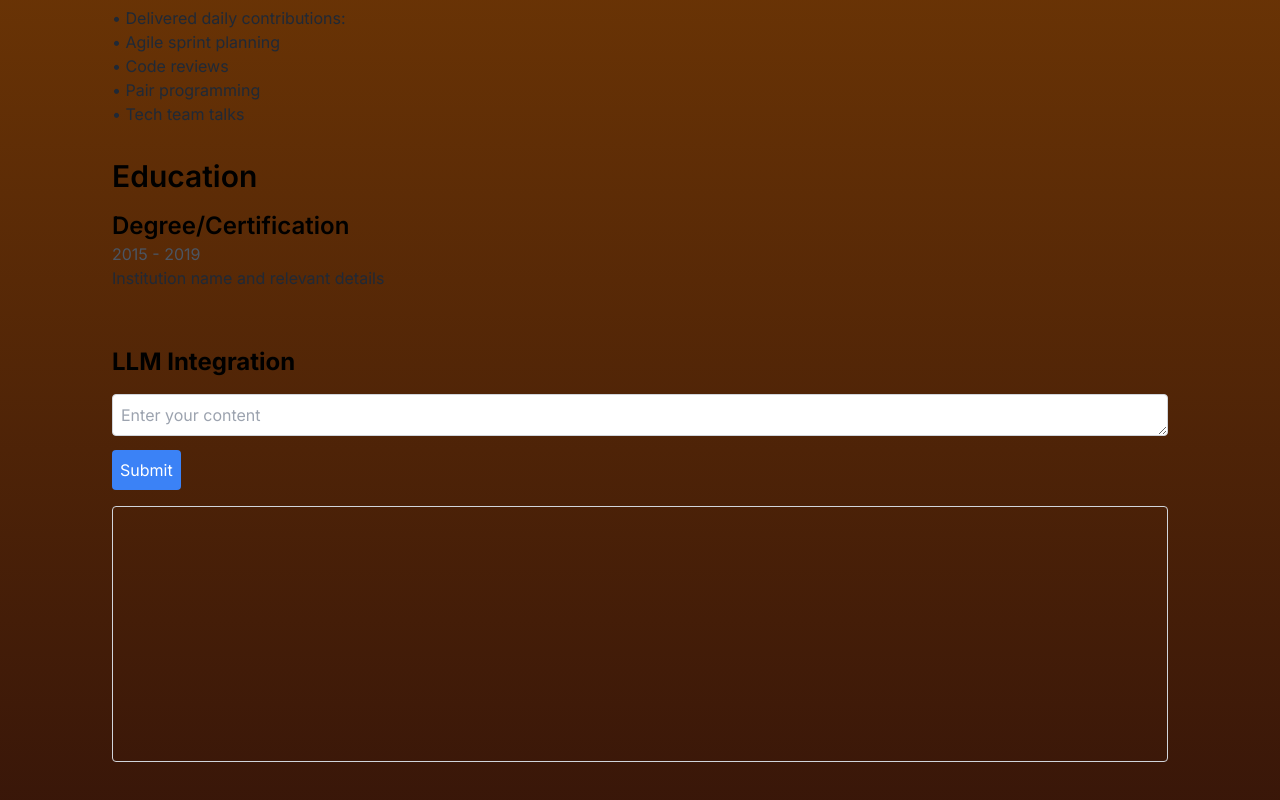
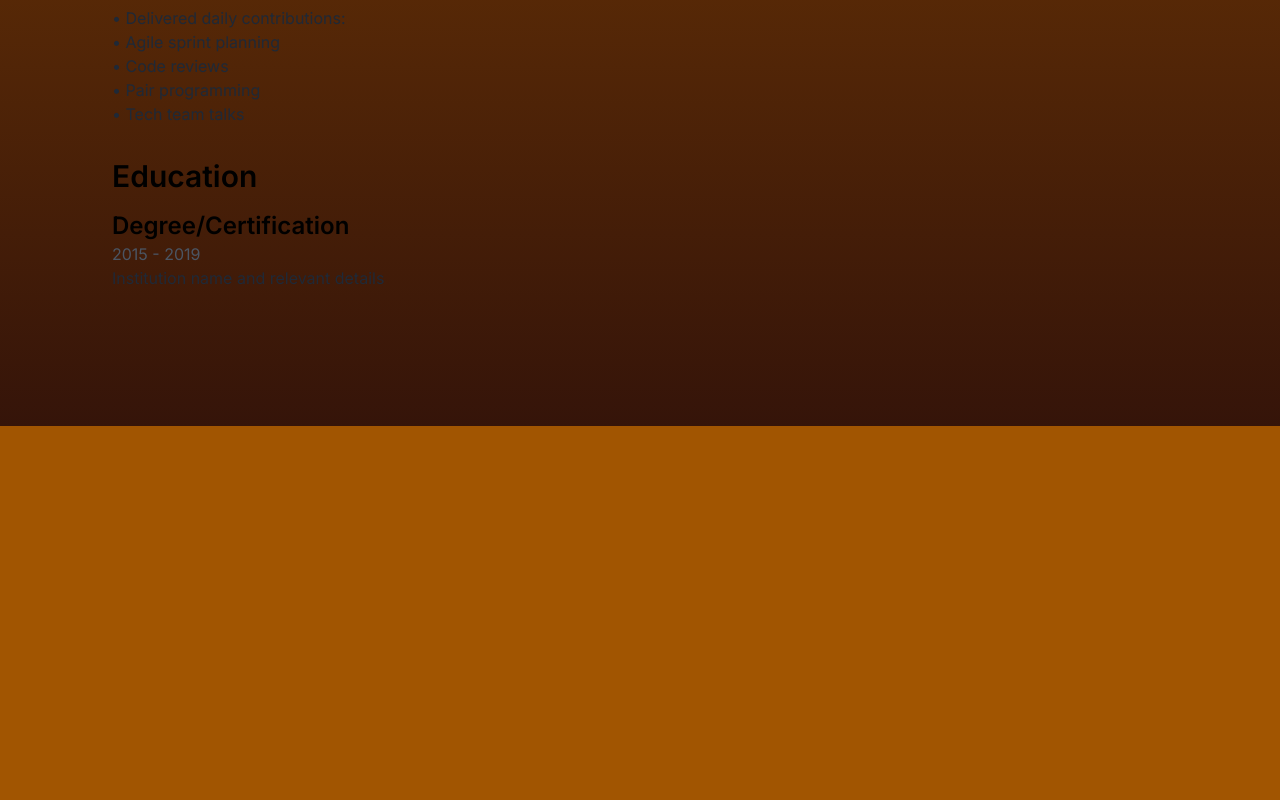
Before and after one commit to GalKJ/galjonesportfolio, a Next.js app: page / in a window 1280 px wide. Shown: the part 962-1762 px from the top of the page. After the commit the page ends 1388 px from the top, so only its background shows below. Built offline with nearby package versions, Linux system fonts and the light colour scheme.

Commit message:
Comment out LlmInterface component in Home page

```diff
--- a/src/app/page.tsx
+++ b/src/app/page.tsx
@@ -1,14 +1,14 @@
-import React from "react";
-import LlmInterface from "@/components/LlmInterface";
-import PortfolioHeader from "@/components/PortfolioHeader";
-import Cv from "@/components/Cv";
+import React from 'react';
+import LlmInterface from '@/components/LlmInterface';
+import PortfolioHeader from '@/components/PortfolioHeader';
+import Cv from '@/components/Cv';
 
 export default function Home() {
   return (
     <main className="flex min-h-screen flex-col items-center justify-between p-24">
       <PortfolioHeader />
       <Cv />
-      <LlmInterface />
+      {/* <LlmInterface /> */}
     </main>
   );
 }
```
